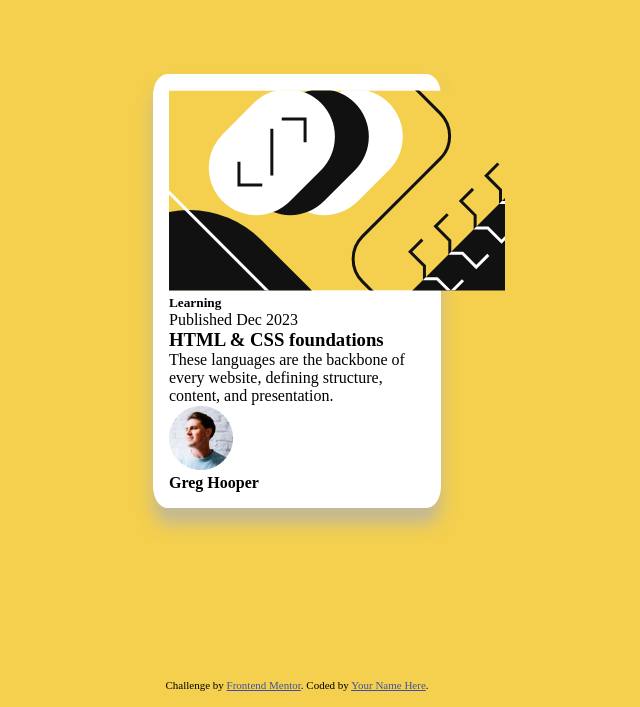
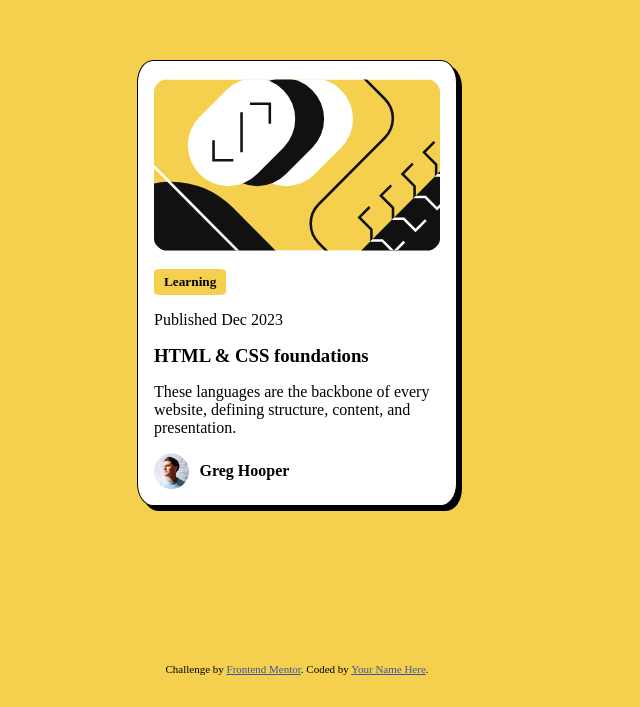
Before and after one commit to LysenkoMarynaAleksandrovna/blog-preview-card-main, a plain HTML site: page index.html in a window 1280 px wide. Shown: the part 109-816 px from the top of the page, without its empty margins (343-983 px from the left). Drawn offline with Linux system fonts and the light colour scheme.

Commit message:
Update style.css

```diff
--- a/CSS/style.css
+++ b/CSS/style.css
@@ -1,6 +1,23 @@
+@font-face {
+    font-family: "Figtree";
+    src: url(/assets/fonts/Figtree-Italic-VariableFont_wght.ttf) format(ttf);
+    font-weight: 500;
+    font-style: normal;
+    font-display: swap;
+}
+
+@font-face {
+    font-family: "Figtree";
+    src: url(/assets/fonts/Figtree-VariableFont_wght.ttf) format(ttf);
+    font-weight: 800;
+    font-style: normal;
+    font-display: swap;
+}
+
 * {
     box-sizing: border-box;
-    margin: 0;
+    margin: 0 0 1rem 0;
+    padding: 0;
 }
 
 body {
@@ -12,21 +29,63 @@ body {
     width: max-content;
     height: 100vh;
     margin: auto;
-    font-family:;
+    font-family: "Figtree";
 }
 
 .card {
     background-color: white;
     display: flex;
-    width: 18rem;
+    width: 20rem;
     padding: 1rem;
     flex-direction: column;
+    border: solid black 1px;
     border-radius: 5%;
-    box-shadow: 0 1rem 1rem #acaeb5ad;
+    box-shadow: 5px 5px black;
 }
 
-.card__img {
+.card:hover {
+    box-shadow:  10px 10px black;
+}
+
+.card__info {
+    margin-bottom: 0;
+}
+
+.info-direction {
+    display: inline-block;
+    padding: 5px 10px;
+    background-color: hsl(47, 88%, 63%);
+    border-radius: 10%;
+}
+
+.img-content {
     width: 100%;
     height: 100%;
-    border-radius: 3%;
+    border-radius: 8%;
+    margin-bottom: 0;
 }
+
+p {
+    font-size: 16px;
+}
+
+.author-block {
+    display: flex;
+    align-items: center;
+    margin: 0;
+    /* justify-content: center; */
+}
+
+.info__profile-image {
+    margin: 0 10px 0 0;
+    height: 36px;
+}
+
+h4 {
+    display: inline;
+    margin: 0;
+}
+
+.info-header:hover {
+    color: hsl(47, 88%, 63%);
+}
```
